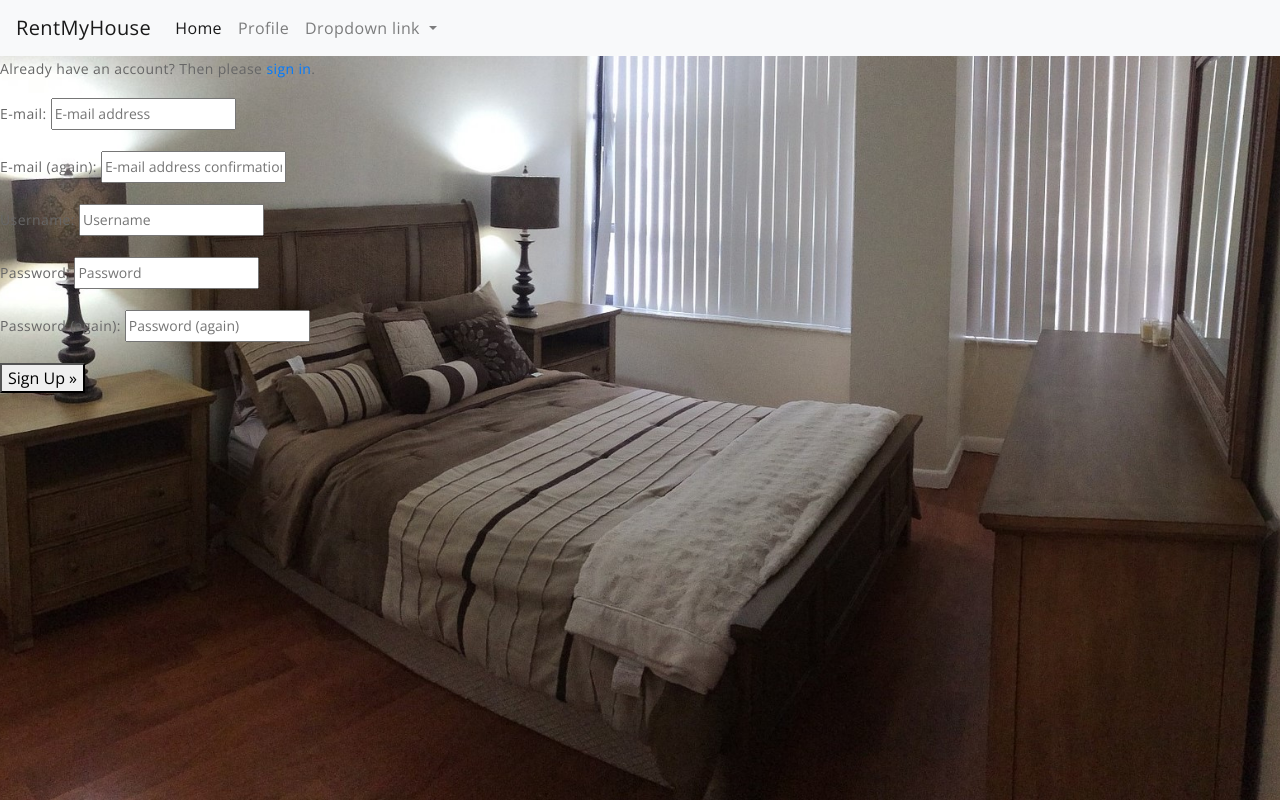
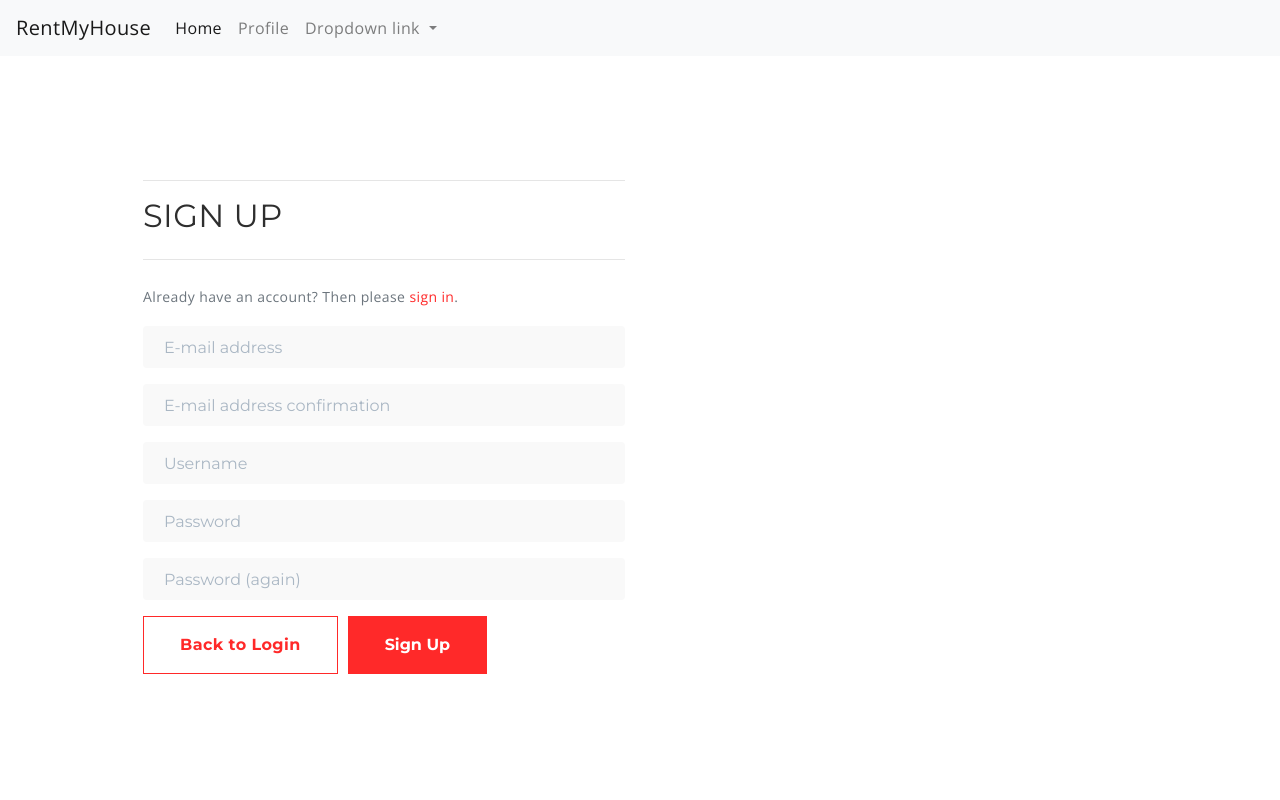
Before and after one commit to Code-Institute-Submissions/Milestone_4-3, a Django app: page /accounts/signup/ in a window 1280 px wide. Run offline with Django 3.2, Linux system fonts and the light colour scheme; some libraries are stand-ins or nearby versions.

Commit message:
changed default allauth templates

```diff
--- a/static/css/base.css
+++ b/static/css/base.css
@@ -8,8 +8,8 @@
 }
 
 body {
-    background: url('/media/home2.jpg') no-repeat center center fixed;
-    background-size: cover;
+    /* background: url('/media/home2.jpg') no-repeat center center fixed;
+    background-size: cover; */
     height: calc(100vh - 164px);
     font-family:open sans;
     letter-spacing:0.4px;
@@ -44,7 +44,29 @@ p {
     width: fit-content;
 }
 
+.border-black {
+    border: 1px solid black !important;
+}
 
+.flat-btn {
+    border: 1px solid #ff2929;
+    color: #ff2929;
+    background-color: #fff;
+    font-family: Montserrat;
+    font-size: 16px;
+    font-weight: bold;
+    float: left;
+    padding: 16px 36px;
+    margin: 0px 10px 10px 0px;
+}
+
+.flat-btn:hover,
+.flat-btn:active,
+.flat-btn:focus {
+    background: #ff2929;
+    color: #fff !important;
+    border-color: #fff;
+}
 
 
 /* -------------------------------- Media Queries */
@@ -70,3 +92,56 @@ p {
         padding-top: 164px;
     }
 }
+
+/* Allauth form formatting */
+
+.allauth-form-inner-content p {
+    margin-top: 1.5rem;
+    color: #6c757d;
+    clear: both;
+}
+
+.allauth-form-inner-content input {
+    background: #f9f9f9 none repeat scroll 0 0;
+    border: medium none;
+    color: #a7a7a7;
+    font-family: montserrat;
+    font-weight: 500;
+    padding: 21px;
+
+}
+
+.allauth-form-inner-content label:not([for='id_remember']) {
+    display: none;
+    background: #f9f9f9 none repeat scroll 0 0;
+}
+
+.allauth-form-inner-content input::placeholder {
+    color: #aab7c4;
+}
+
+.allauth-form-inner-content button,
+.allauth-form-inner-content input[type='submit'] {
+
+	border: 1px solid transparent;
+    color: #fff;
+    background-color: #ff2929;
+    float: left;
+    font-family: Montserrat;
+    font-size: 16px;
+    font-weight: bold;
+    padding: 16px 36px;
+    transition: color .15s ease-in-out,background-color .15s ease-in-out,border-color .15s ease-in-out,box-shadow .15s ease-in-out;
+}
+
+.allauth-form-inner-content button:hover,
+.allauth-form-inner-content input[type='submit']:hover {
+    background: #fff;
+    color: #ff2929 !important;
+    border-color: #ff2929;
+}
+
+.allauth-form-inner-content a {
+    color: #ff2929;
+
+}
--- a/templates/allauth/account/account_inactive.html
+++ b/templates/allauth/account/account_inactive.html
@@ -4,8 +4,10 @@
 
 {% block head_title %}{% trans "Account Inactive" %}{% endblock %}
 
-{% block content %}
-<h1>{% trans "Account Inactive" %}</h1>
+{% block inner_content %}
+<hr>
+<h2 class="logo-font mb-4">{% trans "Account Inactive" %}</h2>
+<hr>
 
 <p>{% trans "This account is inactive." %}</p>
 {% endblock %}
--- a/templates/allauth/account/base.html
+++ b/templates/allauth/account/base.html
@@ -1 +1,15 @@
 {% extends "base.html" %}
+
+{% block content %}
+    <div class="container header-container">
+        <div class="overlay"></div>
+        <div class="row">
+            <div class="col-12 col-md-6">
+                <div class="allauth-form-inner-content">
+                    {% block inner_content %}
+                    {% endblock %}
+                </div>
+            </div>
+        </div>
+    </div>
+{% endblock %}
--- a/templates/allauth/account/email_confirm.html
+++ b/templates/allauth/account/email_confirm.html
@@ -6,8 +6,10 @@
 {% block head_title %}{% trans "Confirm E-mail Address" %}{% endblock %}
 
 
-{% block content %}
-<h1>{% trans "Confirm E-mail Address" %}</h1>
+{% block inner_content %}
+<hr>
+<h2 class="logo-font mb-4">{% trans "Confirm E-mail Address" %}</h2>
+<hr>
 
 {% if confirmation %}
 
--- a/templates/allauth/account/password_reset_done.html
+++ b/templates/allauth/account/password_reset_done.html
@@ -5,8 +5,10 @@
 
 {% block head_title %}{% trans "Password Reset" %}{% endblock %}
 
-{% block content %}
-    <h1>{% trans "Password Reset" %}</h1>
+{% block inner_content %}
+    <hr>
+    <h2 class="logo-font mb-4">{% trans "Password Reset" %}</h2>
+    <hr>
 
     {% if user.is_authenticated %}
     {% include "account/snippets/already_logged_in.html" %}
--- a/templates/allauth/account/password_reset_from_key_done.html
+++ b/templates/allauth/account/password_reset_from_key_done.html
@@ -3,7 +3,9 @@
 {% load i18n %}
 {% block head_title %}{% trans "Change Password" %}{% endblock %}
 
-{% block content %}
-    <h1>{% trans "Change Password" %}</h1>
+{% block inner_content %}
+    <hr>
+    <h2 class="logo-font mb-4">{% trans "Change Password" %}</h2>
+    <hr>
     <p>{% trans 'Your password is now changed.' %}</p>
 {% endblock %}
--- a/templates/allauth/account/signup.html
+++ b/templates/allauth/account/signup.html
@@ -4,18 +4,21 @@
 
 {% block head_title %}{% trans "Signup" %}{% endblock %}
 
-{% block content %}
-<h1>{% trans "Sign Up" %}</h1>
+{% block inner_content %}
+<hr>
+<h2 class="logo-font mb-4">{% trans "Sign Up" %}</h2>
+<hr>
 
 <p>{% blocktrans %}Already have an account? Then please <a href="{{ login_url }}">sign in</a>.{% endblocktrans %}</p>
 
 <form class="signup" id="signup_form" method="post" action="{% url 'account_signup' %}">
   {% csrf_token %}
-  {{ form.as_p }}
+  {{ form|crispy }}
   {% if redirect_field_value %}
   <input type="hidden" name="{{ redirect_field_name }}" value="{{ redirect_field_value }}" />
   {% endif %}
-  <button type="submit">{% trans "Sign Up" %} &raquo;</button>
+  <a class="btn flat-btn rounded-0" href="{% url 'account_login' %}">Back to Login</a>
+  <button type="submit">{% trans "Sign Up" %}</button>
 </form>
 
 {% endblock %}
--- a/templates/allauth/account/signup_closed.html
+++ b/templates/allauth/account/signup_closed.html
@@ -4,8 +4,10 @@
 
 {% block head_title %}{% trans "Sign Up Closed" %}{% endblock %}
 
-{% block content %}
-<h1>{% trans "Sign Up Closed" %}</h1>
+{% block inner_content %}
+<hr>
+<h2 class="logo-font mb-4">{% trans "Sign Up Closed" %}</h2>
+<hr>
 
 <p>{% trans "We are sorry, but the sign up is currently closed." %}</p>
 {% endblock %}
--- a/templates/allauth/account/verification_sent.html
+++ b/templates/allauth/account/verification_sent.html
@@ -4,8 +4,10 @@
 
 {% block head_title %}{% trans "Verify Your E-mail Address" %}{% endblock %}
 
-{% block content %}
-    <h1>{% trans "Verify Your E-mail Address" %}</h1>
+{% block inner_content %}
+    <hr>
+    <h2 class="logo-font mb-4">{% trans "Verify Your E-mail Address" %}</h2>
+    <hr>
 
     <p>{% blocktrans %}We have sent an e-mail to you for verification. Follow the link provided to finalize the signup process. Please contact us if you do not receive it within a few minutes.{% endblocktrans %}</p>
 
--- a/templates/allauth/account/verified_email_required.html
+++ b/templates/allauth/account/verified_email_required.html
@@ -4,8 +4,10 @@
 
 {% block head_title %}{% trans "Verify Your E-mail Address" %}{% endblock %}
 
-{% block content %}
-<h1>{% trans "Verify Your E-mail Address" %}</h1>
+{% block inner_content %}
+<hr>
+<h2 class="logo-font mb-4">{% trans "Verify Your E-mail Address" %}</h2>
+<hr>
 
 {% url 'account_email' as email_url %}
 
```
Also changed, not shown: _rent_my_house_/settings.py (+7 -1 lines), templates/allauth/account/email.html (+5 -3 lines), templates/allauth/account/login.html (+9 -4 lines), templates/allauth/account/logout.html (+5 -3 lines), templates/allauth/account/password_change.html (+6 -3 lines), templates/allauth/account/password_reset.html (+6 -3 lines), templates/allauth/account/password_reset_from_key.html (+6 -3 lines), templates/allauth/account/password_set.html (+5 -3 lines).
